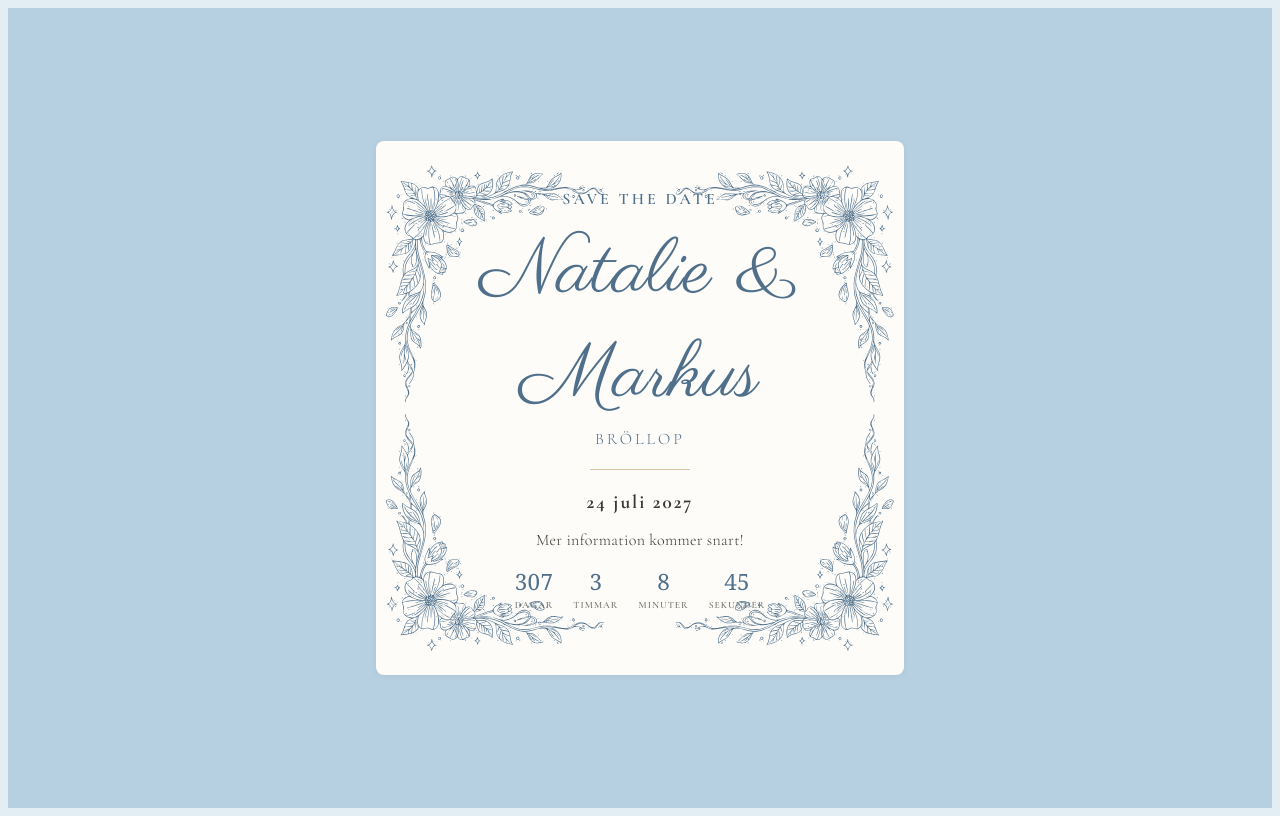
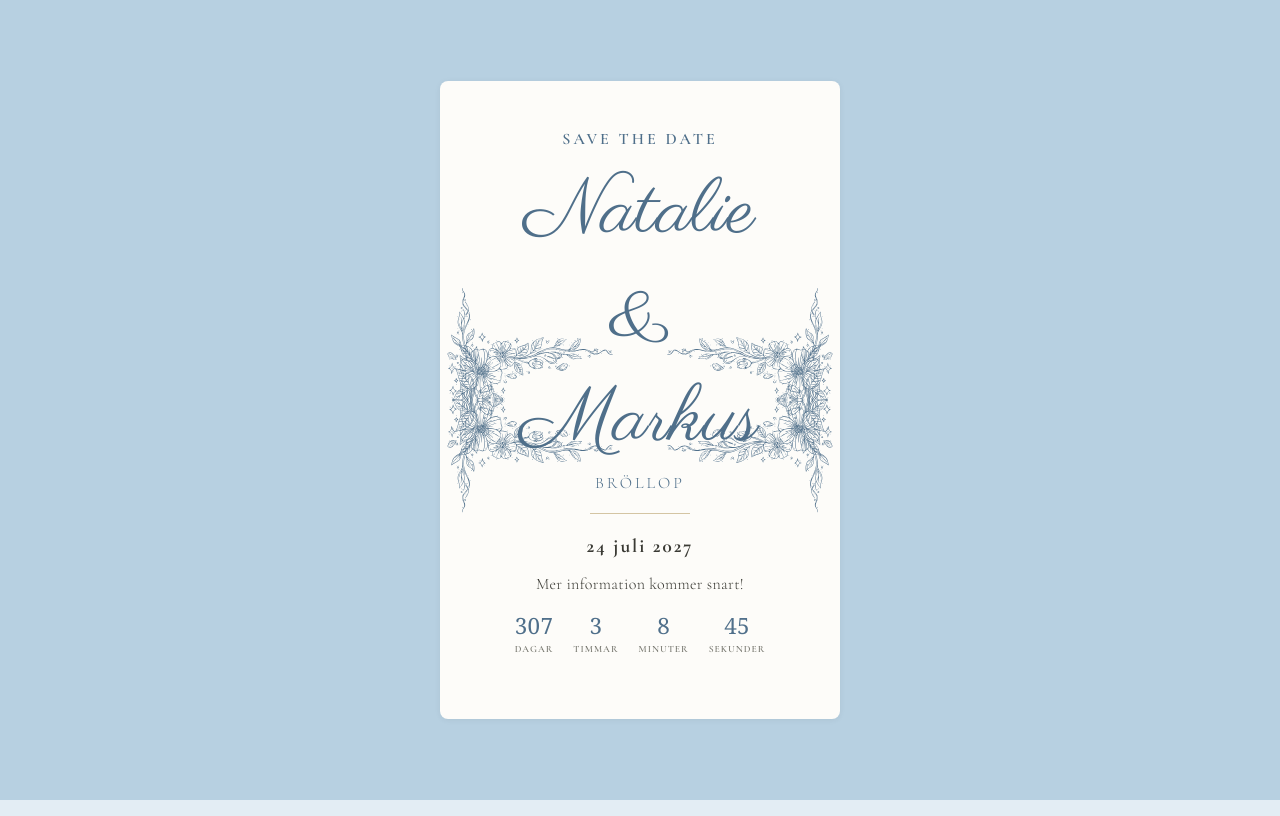
Before and after one commit to Augustlyden/nataliemarkus, a React (Vite) app in the folder frontend/: page / in a window 1280 px wide. Built offline with nearby package versions, Linux system fonts and the light colour scheme.

Commit message:
style: reset margin and box-sizing for all elements

```diff
--- a/frontend/src/index.css
+++ b/frontend/src/index.css
@@ -12,6 +12,11 @@
   --font-title: 'Parisienne', serif;
   --font-text: 'Cormorant Garamond', serif;
   --font-subtitle: 'Cinzel', serif;
+}
+
+* {
+  margin: 0;
+  box-sizing: border-box;
 }
 
 h1, h2, .script {
```
